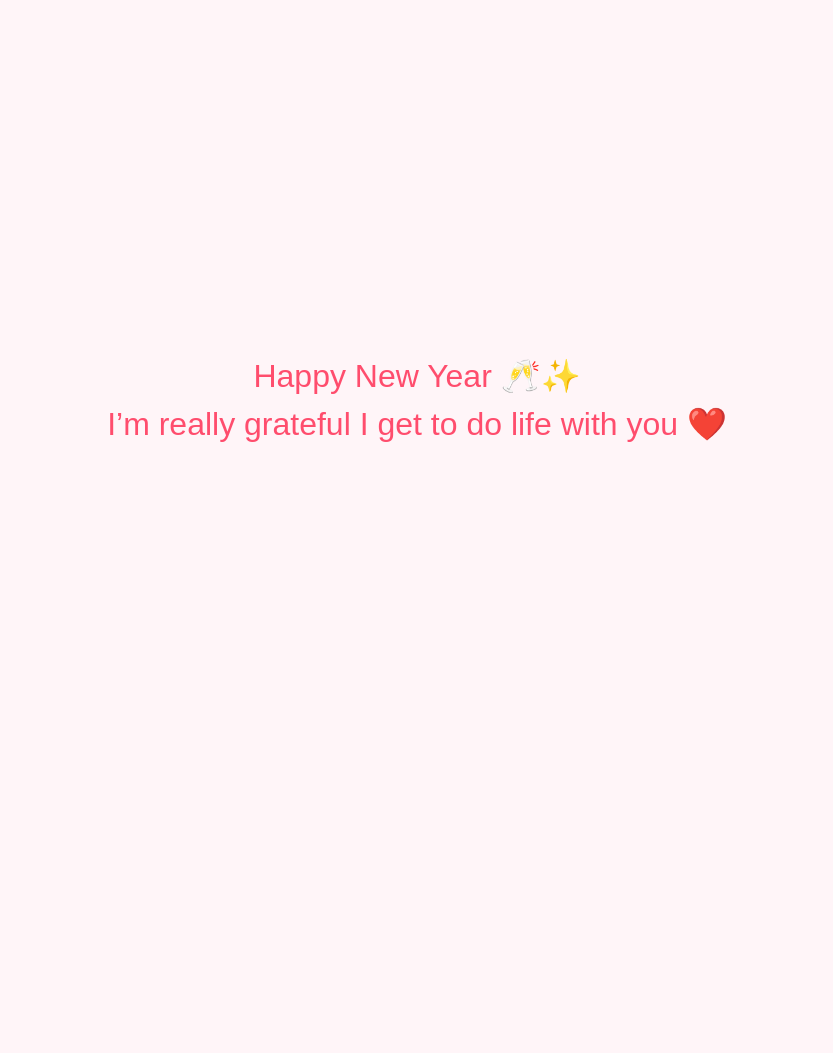
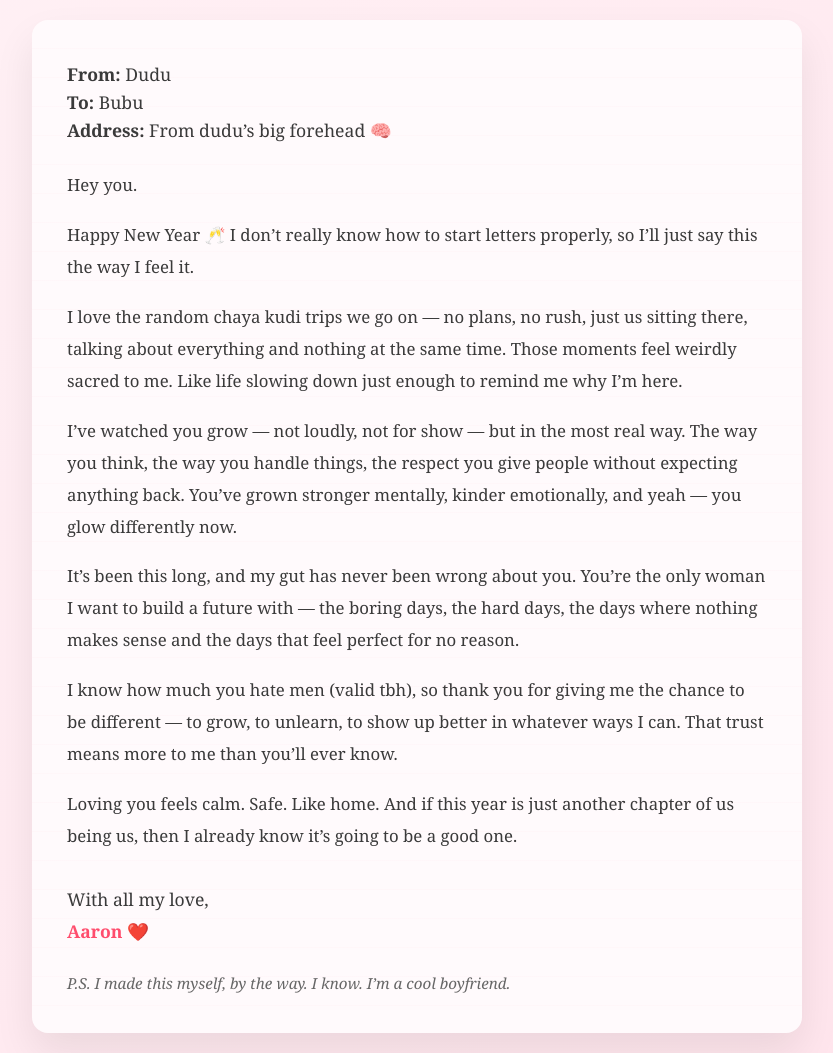
Before and after one commit to aaroncalex/aaroncalex.github.io, a plain HTML site: page index.html in a window 1280 px wide. Shown: the whole page, without its empty margins (223-1056 px from the left). Before the commit the page ends 800 px from the top, so only its background shows below. Drawn offline with Linux system fonts and the light colour scheme.

Commit message:
Update index.html

```diff
--- a/index.html
+++ b/index.html
@@ -2,29 +2,150 @@
 <html lang="en">
 <head>
   <meta charset="UTF-8">
-  <title>Happy New Year ❤️</title>
+  <title>A Letter For You ❤️</title>
   <style>
     body {
       margin: 0;
-      height: 100vh;
+      min-height: 100vh;
       display: flex;
       justify-content: center;
       align-items: center;
-      background: #fff5f8;
-      font-family: Arial, sans-serif;
-      text-align: center;
+      background: linear-gradient(135deg, #fff1f5, #ffe4ec);
+      font-family: 'Georgia', serif;
+      color: #3a3a3a;
+      padding: 20px;
+    }
+
+    .letter {
+      background: #fffafc;
+      max-width: 700px;
+      width: 100%;
+      padding: 40px 35px;
+      border-radius: 16px;
+      box-shadow: 0 20px 40px rgba(0,0,0,0.08);
+      animation: floatIn 1.4s ease forwards;
+      position: relative;
+    }
+
+    .letter::before {
+      content: "";
+      position: absolute;
+      inset: 0;
+      border-radius: 16px;
+      background: repeating-linear-gradient(
+        transparent,
+        transparent 28px,
+        rgba(255, 77, 109, 0.04) 29px
+      );
+      pointer-events: none;
+    }
+
+    @keyframes floatIn {
+      from {
+        opacity: 0;
+        transform: translateY(30px);
+      }
+      to {
+        opacity: 1;
+        transform: translateY(0);
+      }
+    }
+
+    .header {
+      font-size: 1.1rem;
+      margin-bottom: 25px;
+      line-height: 1.6;
+    }
+
+    .content {
+      font-size: 1.05rem;
+      line-height: 1.9;
+      margin-bottom: 30px;
+    }
+
+    .content p {
+      margin-bottom: 18px;
+    }
+
+    .signature {
+      margin-top: 35px;
+      font-size: 1.1rem;
+    }
+
+    .signature span {
+      display: block;
+      margin-top: 8px;
+      font-weight: bold;
       color: #ff4d6d;
     }
-    .msg {
-      font-size: 2rem;
-      line-height: 1.5;
+
+    .ps {
+      margin-top: 30px;
+      font-size: 0.95rem;
+      color: #666;
+      font-style: italic;
     }
   </style>
 </head>
 <body>
-  <div class="msg">
-    Happy New Year  🥂✨<br>
-    I’m really grateful I get to do life with you ❤️
+  <div class="letter">
+    <div class="header">
+      <strong>From:</strong> Dudu<br>
+      <strong>To:</strong> Bubu<br>
+      <strong>Address:</strong> From dudu’s big forehead 🧠
+    </div>
+
+    <div class="content">
+      <p>
+        Hey you.
+      </p>
+
+      <p>
+        Happy New Year 🥂
+        I don’t really know how to start letters properly, so I’ll just say this the way I feel it.
+      </p>
+
+      <p>
+        I love the random chaya kudi trips we go on — no plans, no rush, just us sitting there,
+        talking about everything and nothing at the same time. Those moments feel weirdly sacred to me.
+        Like life slowing down just enough to remind me why I’m here.
+      </p>
+
+      <p>
+        I’ve watched you grow — not loudly, not for show — but in the most real way.
+        The way you think, the way you handle things, the respect you give people without expecting anything back.
+        You’ve grown stronger mentally, kinder emotionally, and yeah — you glow differently now.
+      </p>
+
+      <p>
+        It’s been this long, and my gut has never been wrong about you.
+        You’re the only woman I want to build a future with — the boring days, the hard days,
+        the days where nothing makes sense and the days that feel perfect for no reason.
+      </p>
+
+      <p>
+        I know how much you hate men (valid tbh),
+        so thank you for giving me the chance to be different —
+        to grow, to unlearn, to show up better in whatever ways I can.
+        That trust means more to me than you’ll ever know.
+      </p>
+
+      <p>
+        Loving you feels calm. Safe. Like home.
+        And if this year is just another chapter of us being us,
+        then I already know it’s going to be a good one.
+      </p>
+    </div>
+
+    <div class="signature">
+      With all my love,<br>
+      <span>Aaron ❤️</span>
+    </div>
+
+    <div class="ps">
+      P.S. I made this myself, by the way.
+      I know. I’m a cool boyfriend.
+    </div>
   </div>
 </body>
 </html>
```
